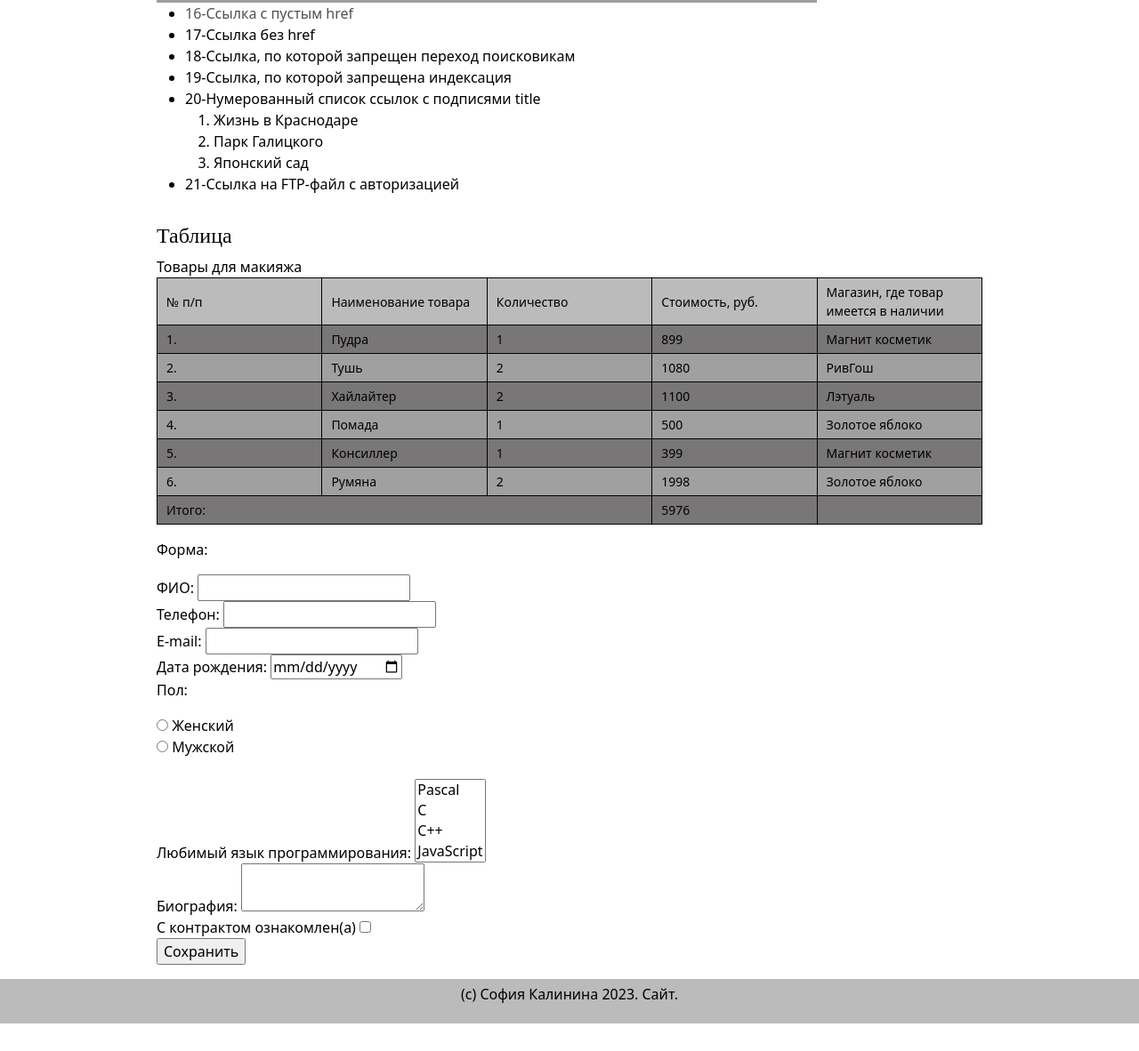
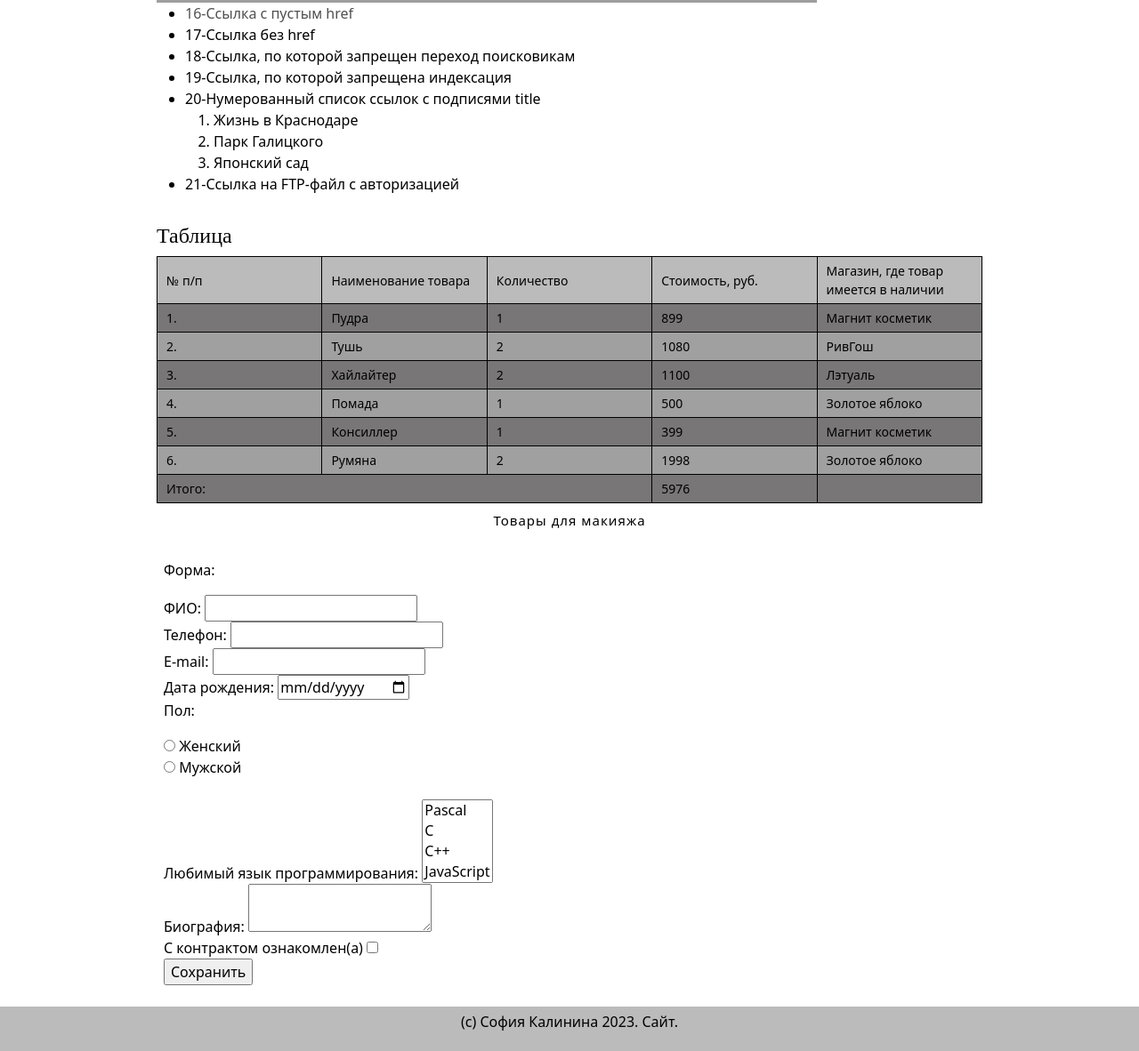
Before and after one commit to kalininasofa/kalininasofa.github.io, a plain HTML site: page laba4/index.html in a window 1280 px wide. Shown: the part 1620-2802 px from the top of the page at 89% size. Before the commit the page ends 2771 px from the top, so only its background shows below. Drawn offline with nearby package versions, Linux system fonts and the light colour scheme; grey boxes are pictures that could not be loaded.

Commit message:
Update index.html

```diff
--- a/laba4/index.html
+++ b/laba4/index.html
@@ -34,7 +34,7 @@
 
 			<main class='main'>
 				<div class='content d-flex flex-column m-md-auto p-2'>
-                        <div class="list order-1 order-md-0 p-2">
+                        <div class="list order-1 order-md-3 p-2">
                             <h2 id = "spisok">Список гиперссылок</h2>
 						<ul>
                             <li><a href="http://kubsu.ru/">1-КубГУ</a></li>
@@ -74,10 +74,10 @@
 						</ul>
 					</div>
 
-			<div class='order-5 order-md-1 p-2'>
+			<div class='order-5 order-md-3 p-2'>
                         <h2 id="table">Таблица</h2>
+                        <table>
 			<caption>Товары для макияжа</caption>
-                        <table>
                             <thead>
                               <tr>
                                 <td>№ п/п</td>
@@ -115,7 +115,7 @@
 						</table>
 					</div>
 
-					<div class="form order-2 p-2">
+					<div class="form order-3 p-3">
                         <p id="Forma"> Форма: </p>
 <form action="/" method="POST">
 <label for="f.i.o">ФИО:</label>
```
